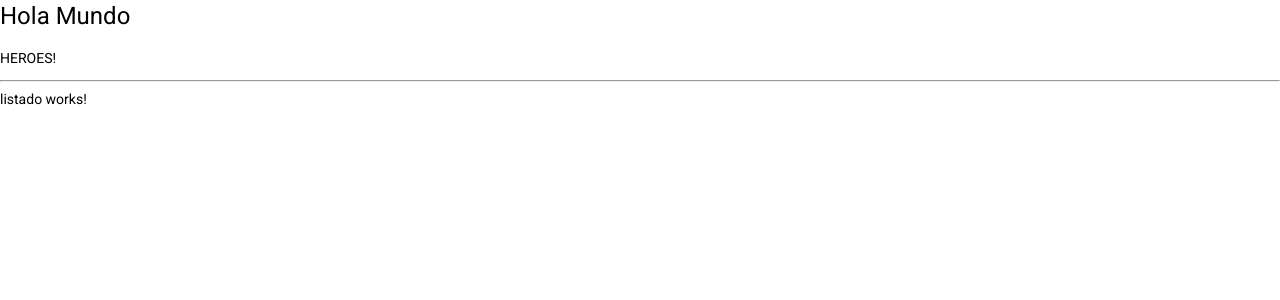
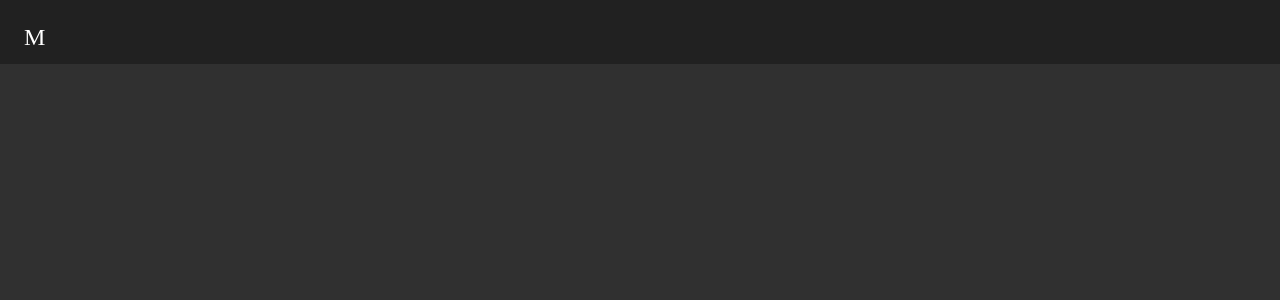
Before and after one commit to Jonathanmzd/AppHeroesNG, an Angular app: page /heroes/listado in a window 1280 px wide. Shown: the top 300 px of the page. Built offline with nearby package versions, Linux system fonts and the light colour scheme.

Commit message:
181. Material Sidenav, Toolbar e iconos

```diff
--- a/src/app/app.component.html
+++ b/src/app/app.component.html
@@ -1,3 +1 @@
-<h1>Hola Mundo</h1>
-
 <router-outlet></router-outlet>
--- a/src/app/heroes/heroes.module.ts
+++ b/src/app/heroes/heroes.module.ts
@@ -3,12 +3,14 @@
 import { FlexLayoutModule } from '@angular/flex-layout';
 
 import { HeroesRoutingModule } from './heroes-routing.module';
+import { MaterialModule } from '../material/material.module';
 
 import { AgregarComponent } from './pages/agregar/agregar.component';
 import { BuscarComponent } from './pages/buscar/buscar.component';
 import { HeroeComponent } from './pages/heroe/heroe.component';
 import { HomeComponent } from './pages/home/home.component';
 import { ListadoComponent } from './pages/listado/listado.component';
+
 
 
 
@@ -24,6 +26,7 @@
   imports: [
     CommonModule,
     FlexLayoutModule,
+    MaterialModule,
     HeroesRoutingModule
   ]
 })
--- a/src/app/heroes/pages/home/home.component.html
+++ b/src/app/heroes/pages/home/home.component.html
@@ -1,4 +1,11 @@
-<p>HEROES!</p>
-<hr>
+<mat-sidenav-container fullscreen>
+  <mat-sidenav #sidenav mode="push">
+    <h1>Sidenav</h1>
+  </mat-sidenav>
 
-<router-outlet></router-outlet>
+  <mat-toolbar>
+    <button mat-icon-button (click)="sidenav.toggle()">
+      <mat-icon>Menu</mat-icon>
+    </button>
+  </mat-toolbar>
+</mat-sidenav-container>
```
Also changed, not shown: src/app/material/material.module.ts (+8 -1 lines).
